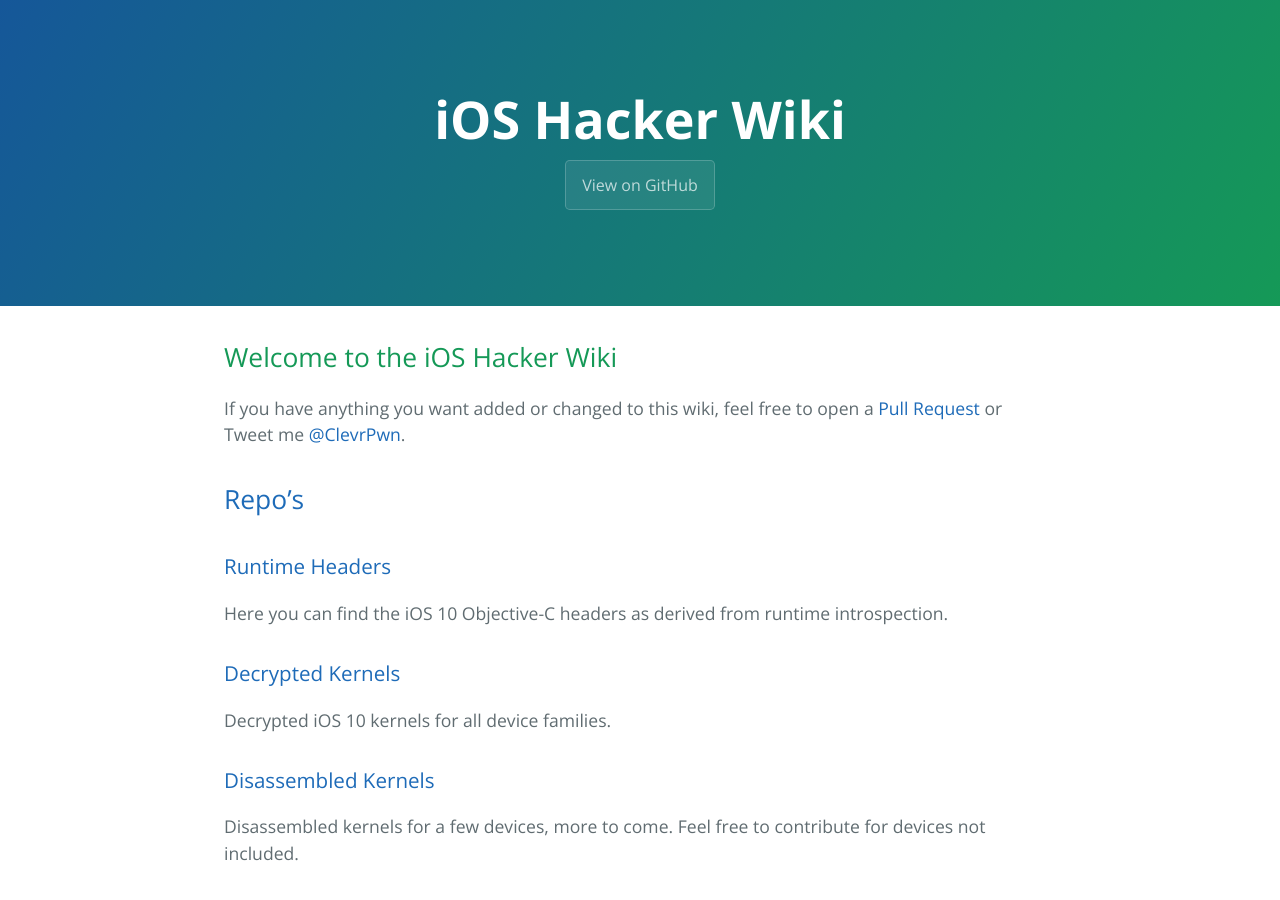
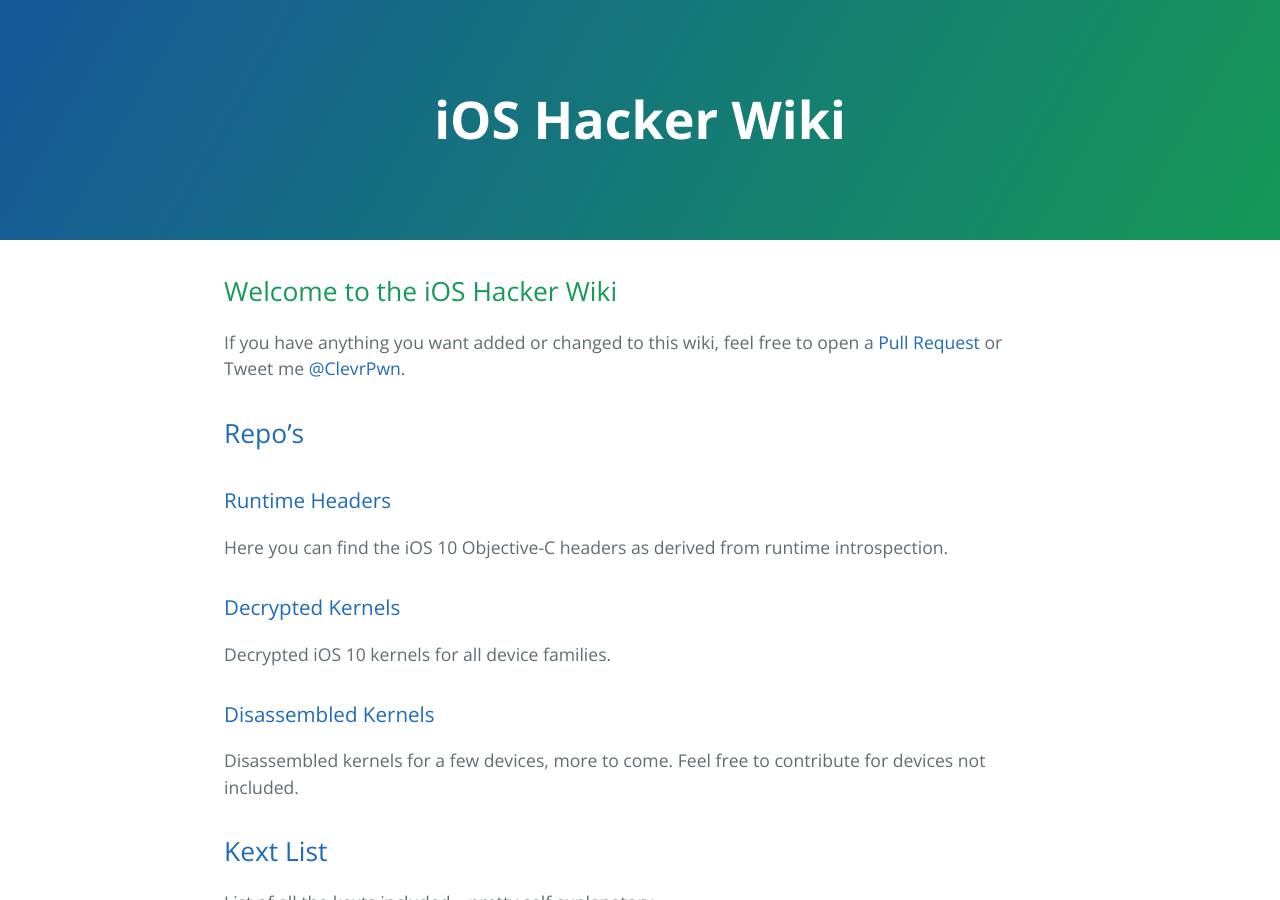
Before and after one commit to iOS-10-Stuffs/ios-10-stuffs.github.io, a Jekyll site: the page built from index.md, in a window 1280 px wide and 900 px high. Built offline with Jekyll 4.4.1, drawn with Linux system fonts in a browser that asks for light colours.

Commit message:
Removed button cause fuck you button

```diff
--- a/_layouts/default.html
+++ b/_layouts/default.html
@@ -7,7 +7,6 @@
 
     <section class="page-header">
       <h1 class="project-name">iOS Hacker Wiki</h1>
-      <a href="https://github.com/iOS-10-Stuffs/iOS-10-stuffs.github.io" class="btn">View on GitHub</a>
     </section>
 
       <section class="main-content">
```
